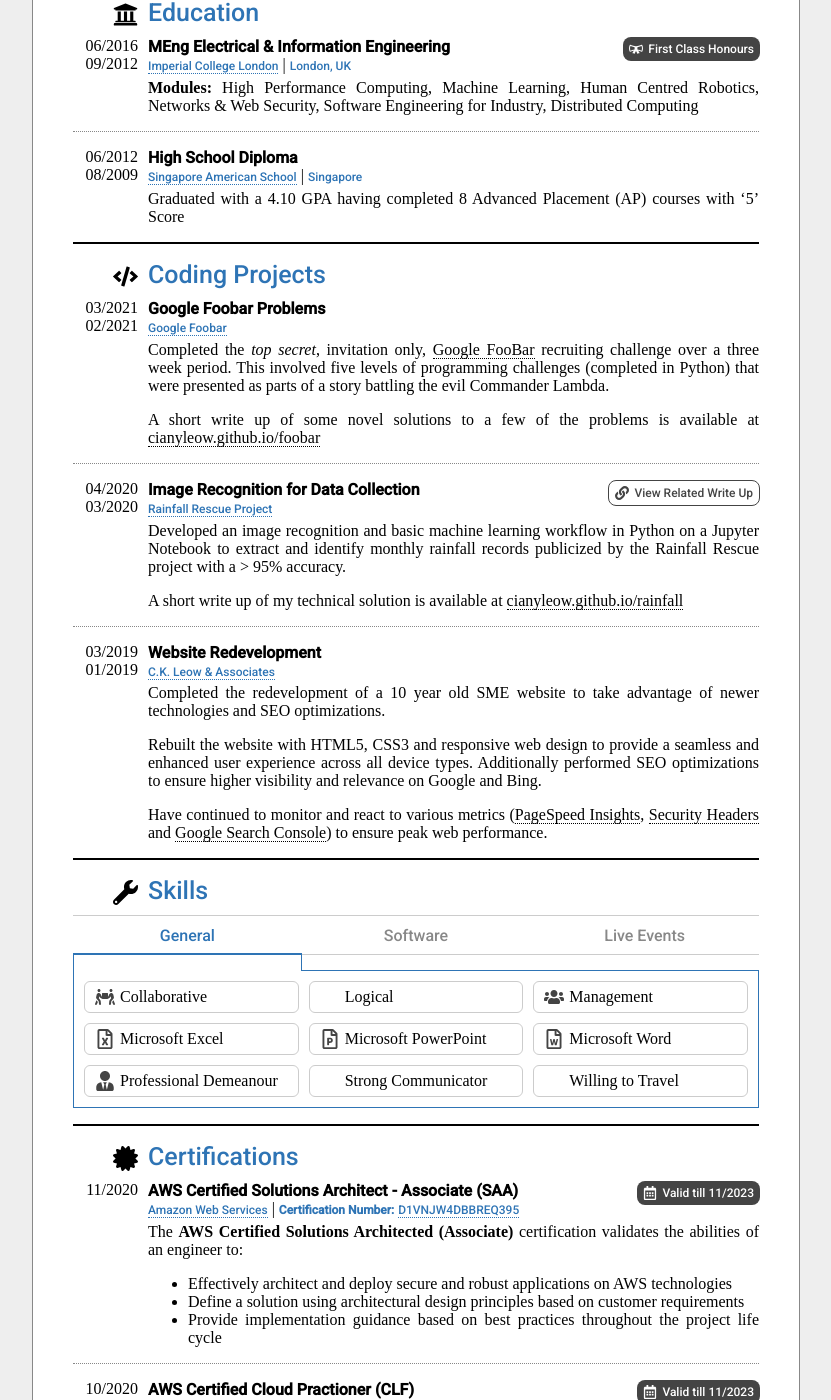
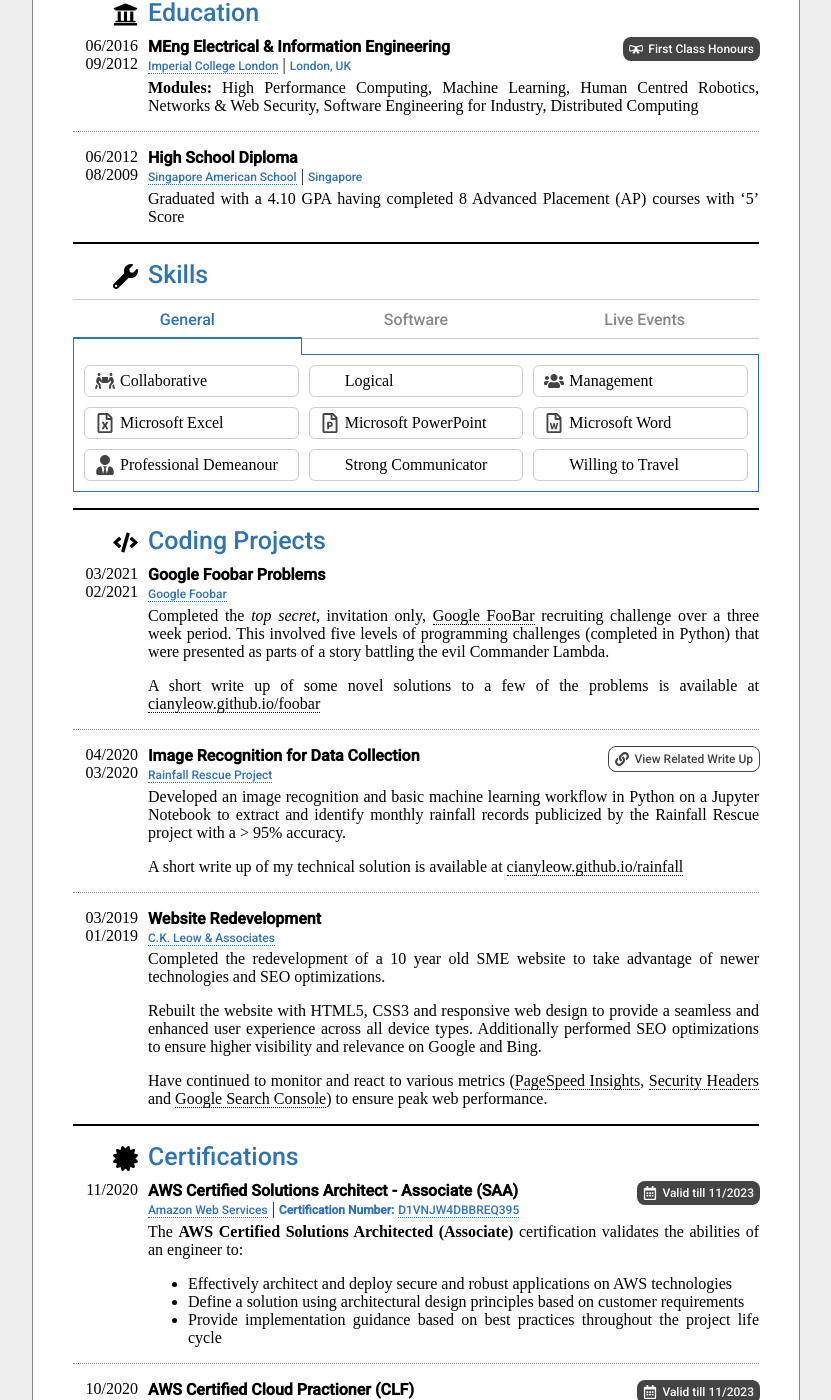
Before and after one commit to cianyleow/cv, a Jekyll site: the page built from index.md, in a window 1280 px wide and 1400 px high, scrolled down 936 px. Shown: the whole window, without its empty margins (224-1055 px from the left). Built offline with Jekyll 4.4.1, drawn with Linux system fonts in a browser that asks for light colours.

Commit message:
Moving skills up above coding projects

```diff
--- a/_layouts/cv.html
+++ b/_layouts/cv.html
@@ -23,8 +23,8 @@
 			<main id="container"> <!-- Begin: Content Container -->
 				{% include section.html title="Employment" icon="briefcase" slug="employment" %}
 				{% include section.html title="Education" icon="university" slug="education" %}
+				{% include skills.html title="Skills" icon="wrench" data=site.data.skills %}
 				{% include section.html title="Coding Projects" icon="code" slug="coding-projects" %}
-				{% include skills.html title="Skills" icon="wrench" data=site.data.skills %}
 				{% include section.html title="Certifications" icon="certificate" slug="certifications" %}
 			</main> <!-- End: Content Container -->
 		</div> <!-- End: Page Container -->
```
